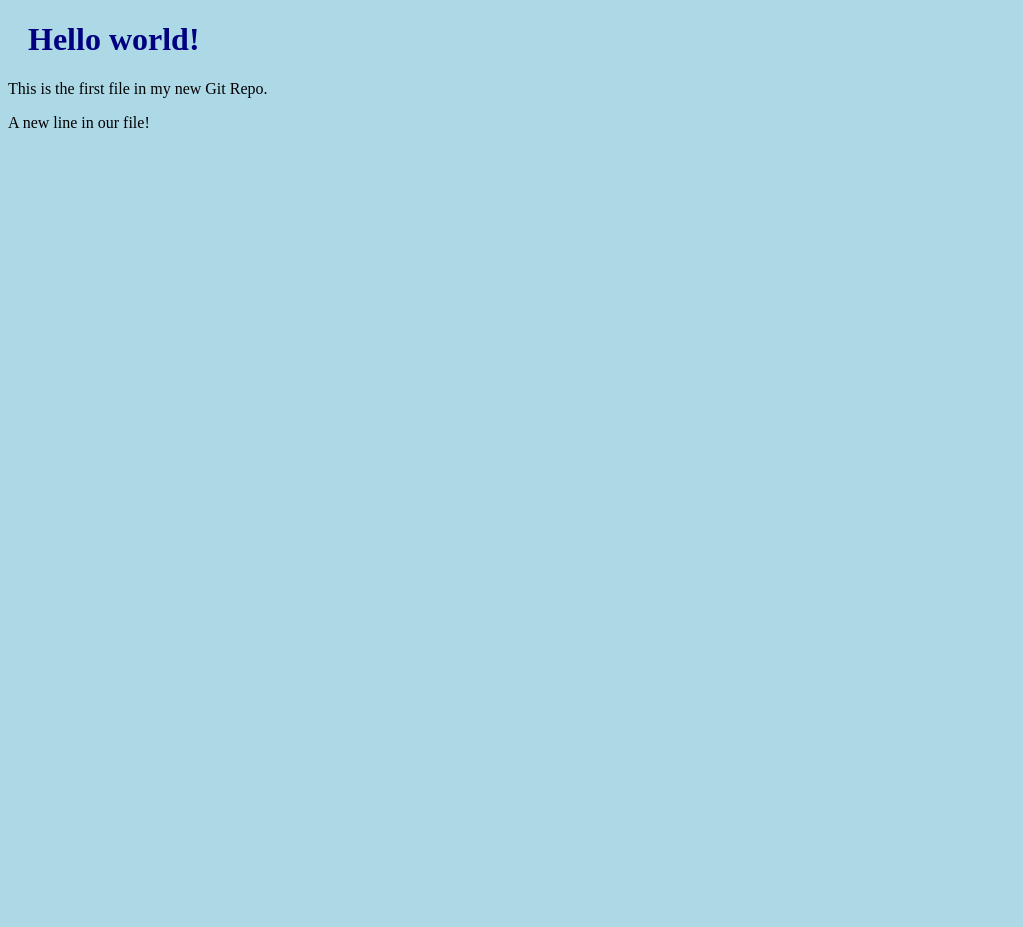
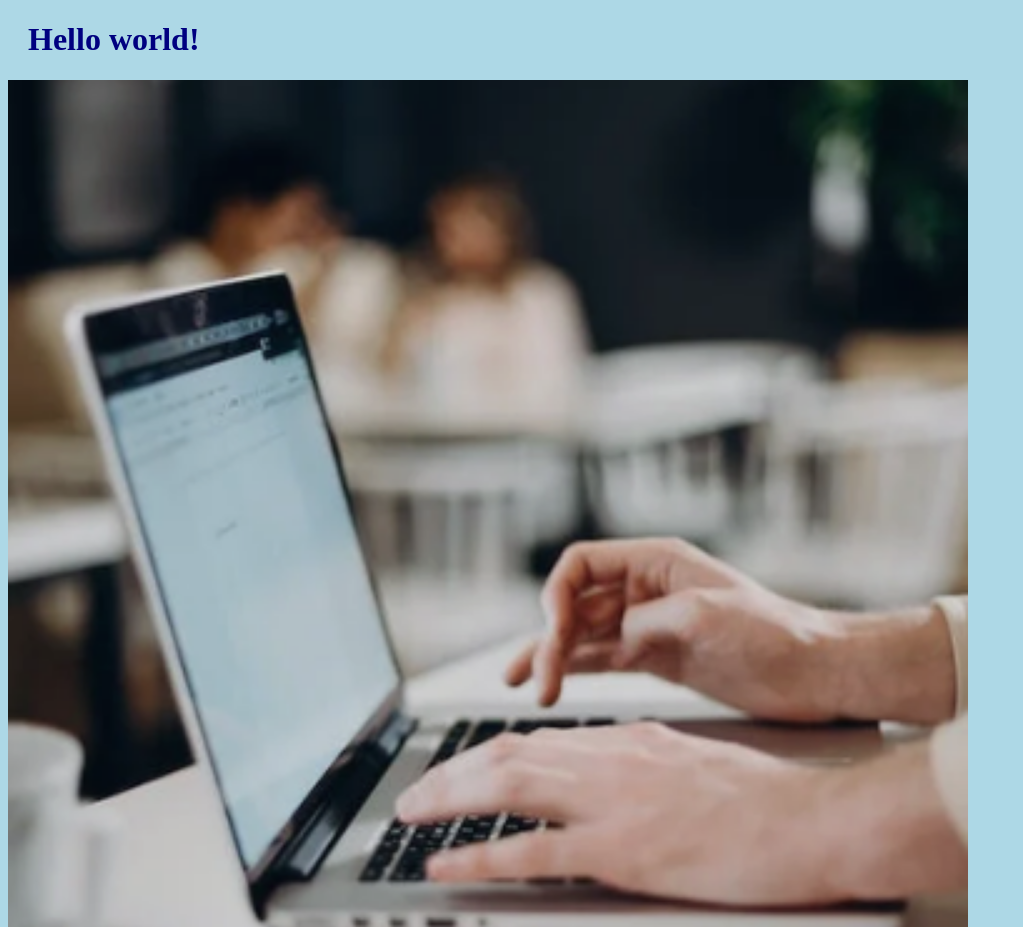
Before and after one commit to darenberido/hello-world, a plain HTML site: page index.html in a window 1280 px wide. Shown: the top 927 px of the page, without its empty margins (0-1023 px from the left). Before the commit the page ends 800 px from the top, so only its background shows below. Drawn offline with Linux system fonts and the light colour scheme.

Commit message:
added image to hello world

```diff
--- a/index.html
+++ b/index.html
@@ -7,6 +7,8 @@
 <body>
 
 <h1>Hello world!</h1>
+<div><img src="accountImg.png" alt="Hello World from Space"
+style="width:100%;max-width:960px"></div>
 <p>This is the first file in my new Git Repo.</p>
 <p>A new line in our file!</p>
 
```
Also changed, not shown: accountImg.png (added).
